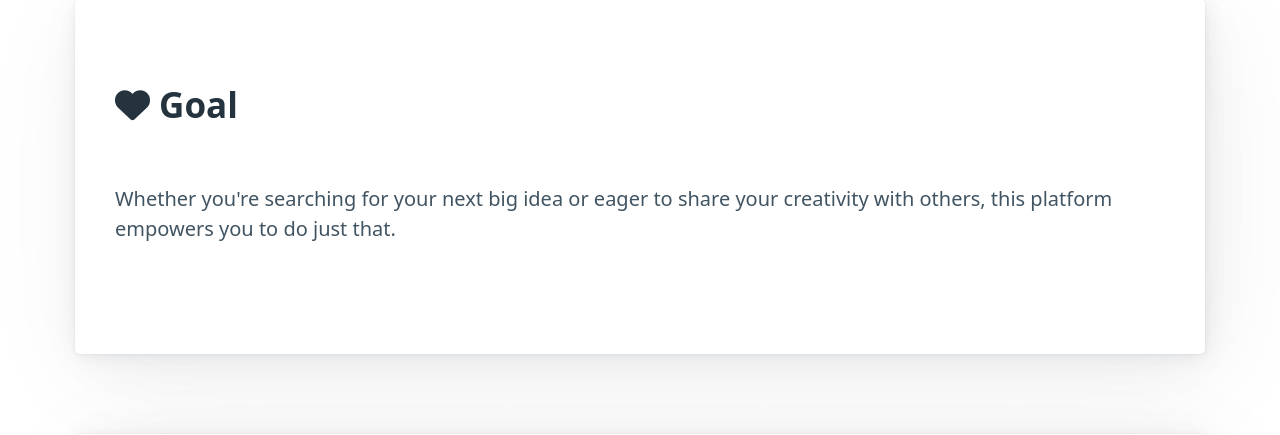
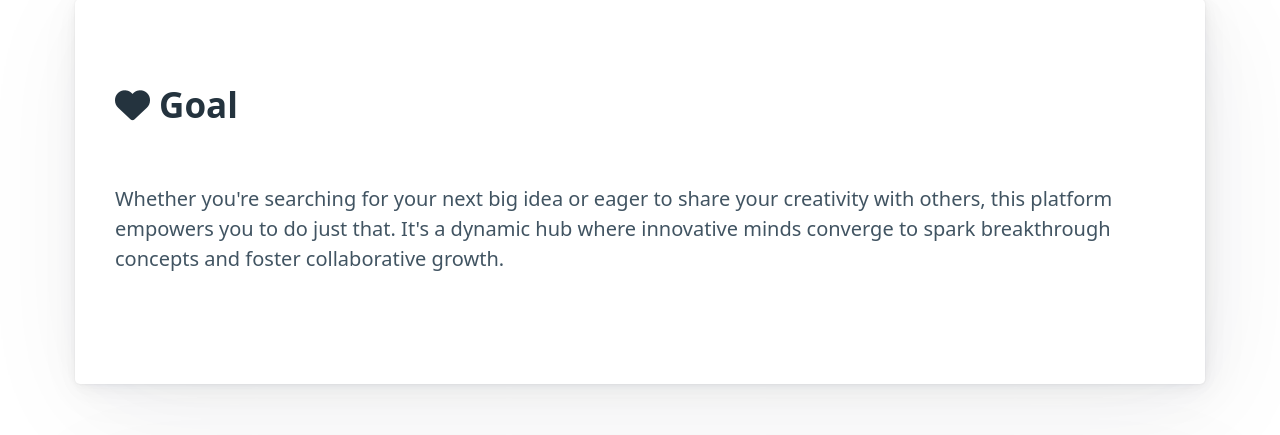
Before and after one commit to nodes-ro/ideas, a Flask app: page /support in a window 1280 px wide. Shown: the part 281-716 px from the top of the page. Run offline with Flask 3, Linux system fonts and the light colour scheme; some libraries are stand-ins or nearby versions.

Commit message:
update goal

```diff
--- a/templates/support.html
+++ b/templates/support.html
@@ -19,7 +19,11 @@
 
     <article>
         <h2><i class="fa-solid fa-heart"></i> Goal</h2>
-    <p>Whether you're searching for your next big idea or eager to share your creativity with others, this platform empowers you to do just that.</p>
+        <p>
+            Whether you're searching for your next big idea or eager to share your creativity with others, this platform
+            empowers you to do just that. It's a dynamic hub where innovative minds converge to spark breakthrough
+            concepts and foster collaborative growth.
+        </p>
     </article>
 
     <article>
@@ -45,7 +49,8 @@
     </article>
 
     <nav>
-        <a class="contrast" href="javascript:history.back()" role="button"><i class="fa-solid fa-arrow-left"></i> Back</a>
+        <a class="contrast" href="javascript:history.back()" role="button"><i class="fa-solid fa-arrow-left"></i>
+            Back</a>
     </nav>
 </main>
 
```
